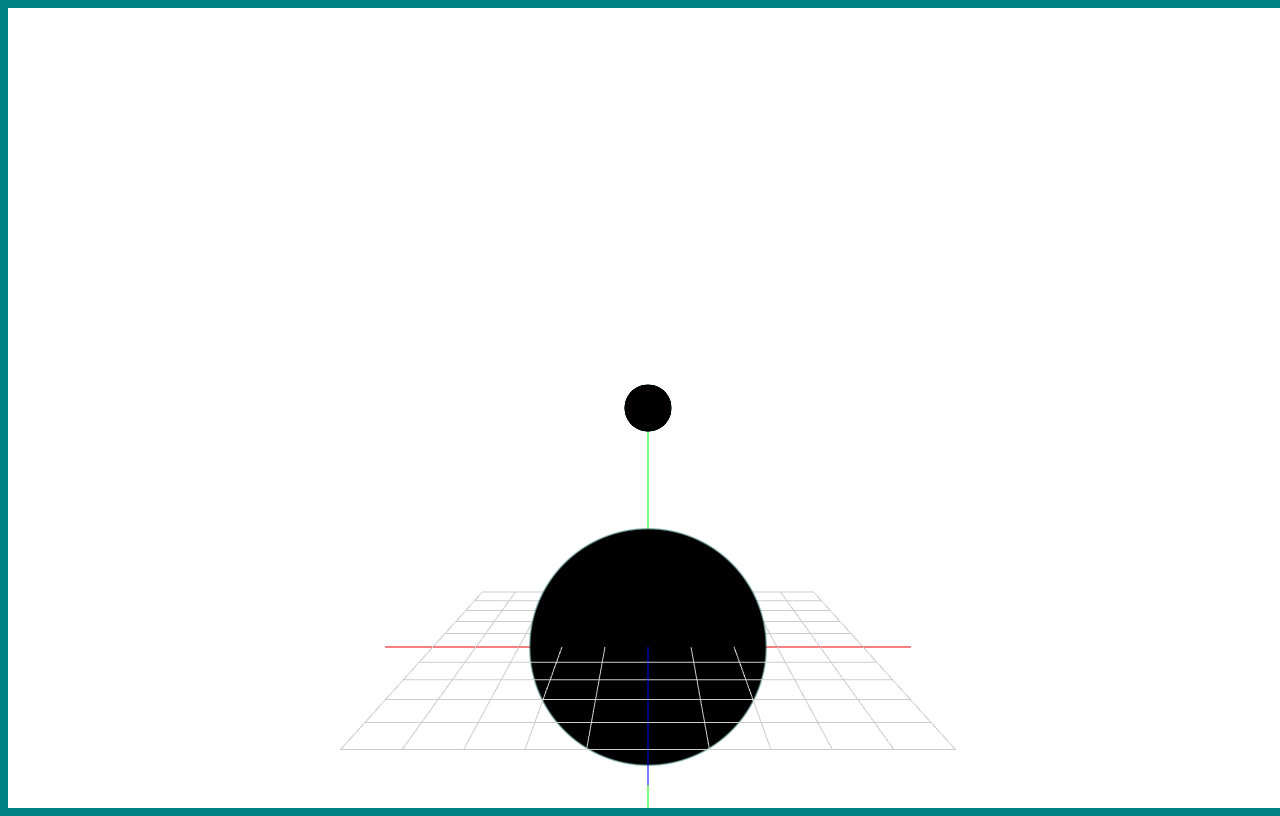
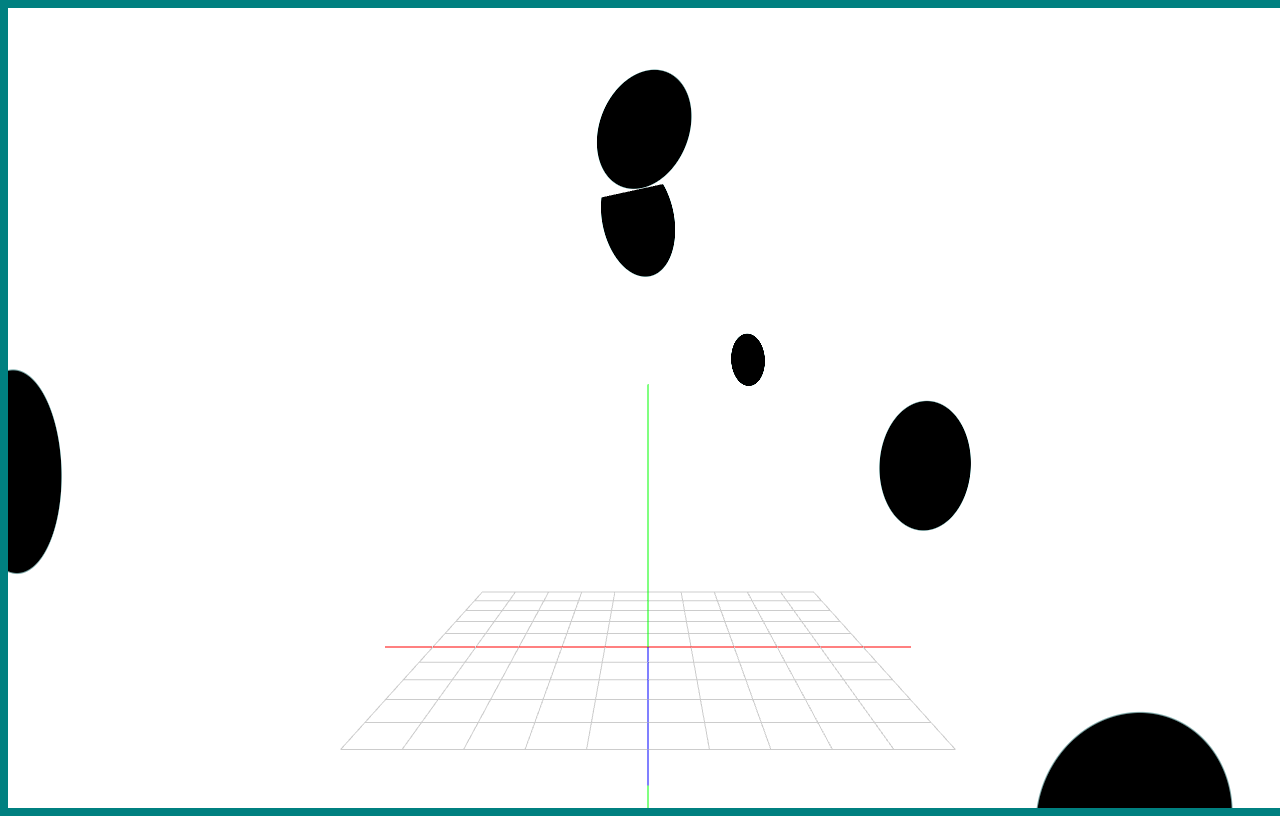
Before and after one commit to ccincotti3/FunWithWebGl, a plain HTML site: page funWithWebGl/007/index.html in a window 1280 px wide. Drawn offline with Linux system fonts and the light colour scheme.

Commit message:
007 multi quads, and fin

```diff
--- a/funWithWebGl/007/Primatives.js
+++ b/funWithWebGl/007/Primatives.js
@@ -25,6 +25,42 @@ Primatives.Quad = class {
 
         return mesh
     }
+}
+
+Primatives.MultiQuad = class {
+	static createModel(gl){ return new Model(Primatives.MultiQuad.createMesh(gl)); }
+	static createMesh(gl){
+		var	aIndex = [ ], //0,1,2, 2,3,0
+			aUV = [ ], //0,0, 0,1, 1,1, 1,0
+			aVert = [];
+
+		for(var i=0; i < 10; i++){
+			//Calculate a random size, y rotation and position for the quad
+			var size = 0.2 + (0.8* Math.random()),		//Random Quad Size in the range of 0.2 - 1.0
+				half = size * 0.5,						//Half of size, this is the radius for rotation
+                angle = Math.PI * 2 * Math.random(),	//Random angle between 0 - 360 degrees in radians
+				dx = half * Math.cos(angle),			//Calc the x distance, used as an offset for the random position
+				dy = half * Math.sin(angle),			//Calc the y distance, for same offset but used in z
+				x = -2.5 + (Math.random()*5),			//Random position between -2.5 - 2.5
+				y = -2.5 + (Math.random()*5),
+				z = 2.5 - (Math.random()*5),
+				p = i * 4;								//Index of the first vertex of a quad
+
+			//Build the 4 points of the quad
+			aVert.push(x-dx, y+half, z-dy);		//TOP LEFT
+			aVert.push(x-dx, y-half, z-dy);		//BOTTOM LEFT
+			aVert.push(x+dx, y-half, z+dy);		//BOTTOM RIGHT
+			aVert.push(x+dx, y+half, z+dy);		//TOP RIGHT
+
+			aUV.push(0,0, 0,1, 1,1, 1,0);		//Quad's UV
+			aIndex.push(p,p+1,p+2, p+2,p+3,p);	//Quad's Index
+		}
+
+		var mesh = gl.fCreateMeshVAO("MultiQuad",aIndex,aVert,null,aUV);
+		mesh.noCulling = true;
+		mesh.doBlending = true;
+		return mesh;
+	}
 }
 
 Primatives.GridAxis = class {
--- a/funWithWebGl/007/index.html
+++ b/funWithWebGl/007/index.html
@@ -30,10 +30,13 @@
 
         // Setup Quad
         const gShader = new TestShader(gl, gCamera.projectionMatrix)
-        const gModel = Primatives.Quad.createModel(gl)
-        gModel.setPosition(0, 1, 0).setScale(0.2, 0.2, 0.2)
+        const gModel = Primatives.MultiQuad.createModel(gl)
 
-        const gModel2 = new Model(gl.mMeshCache["Quad"]) // create another, but grab this from the cache
+        // const gModel = Primatives.Quad.createModel(gl)
+        // gModel.setPosition(0, 1, 0).setScale(0.2, 0.2, 0.2)
+
+        // const gModel2 = new Model(gl.mMeshCache["Quad"]) // create another, but grab this from the cache
+
 
         // Setup Grid
         const gGridShader = new GridAxisShader(gl, gCamera.projectionMatrix)
@@ -55,7 +58,7 @@
             gShader.activate()
             .setCameraMatrix(gCamera.viewMatrix)
             .renderModel(gModel.preRender())
-            .renderModel(gModel2.preRender())
+            // .renderModel(gModel2.preRender())
         }
     }
 
```
